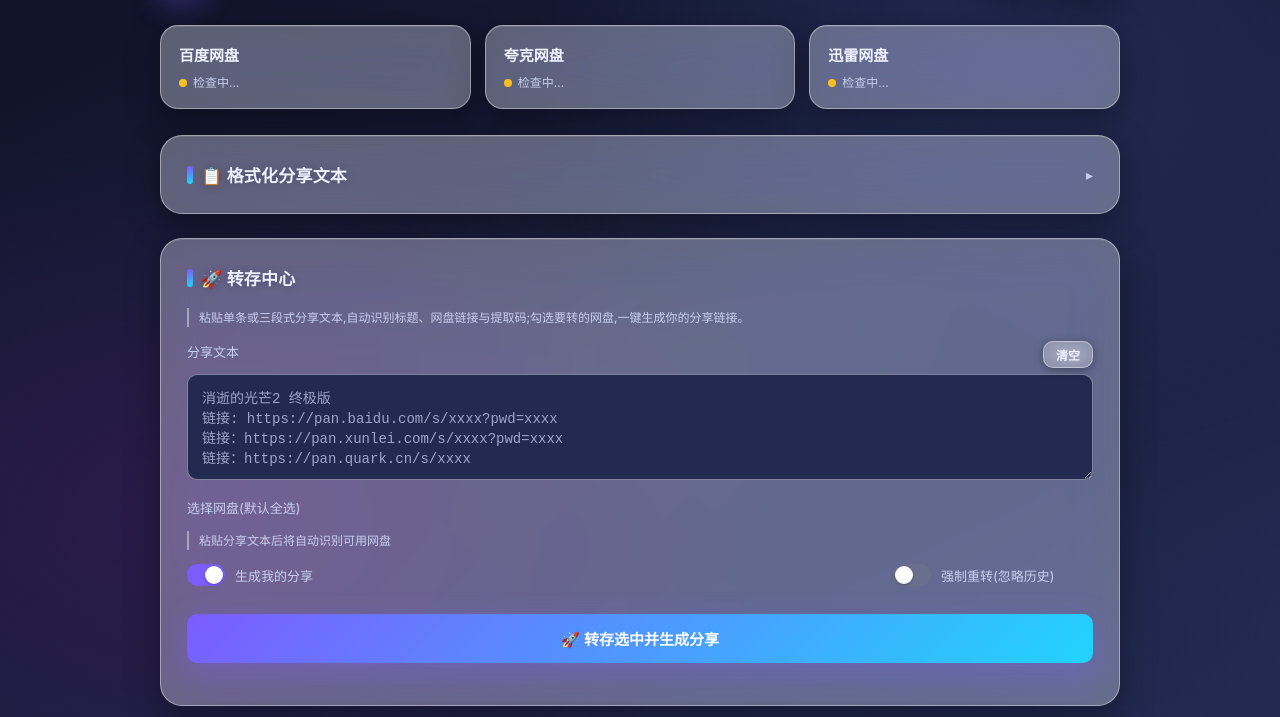
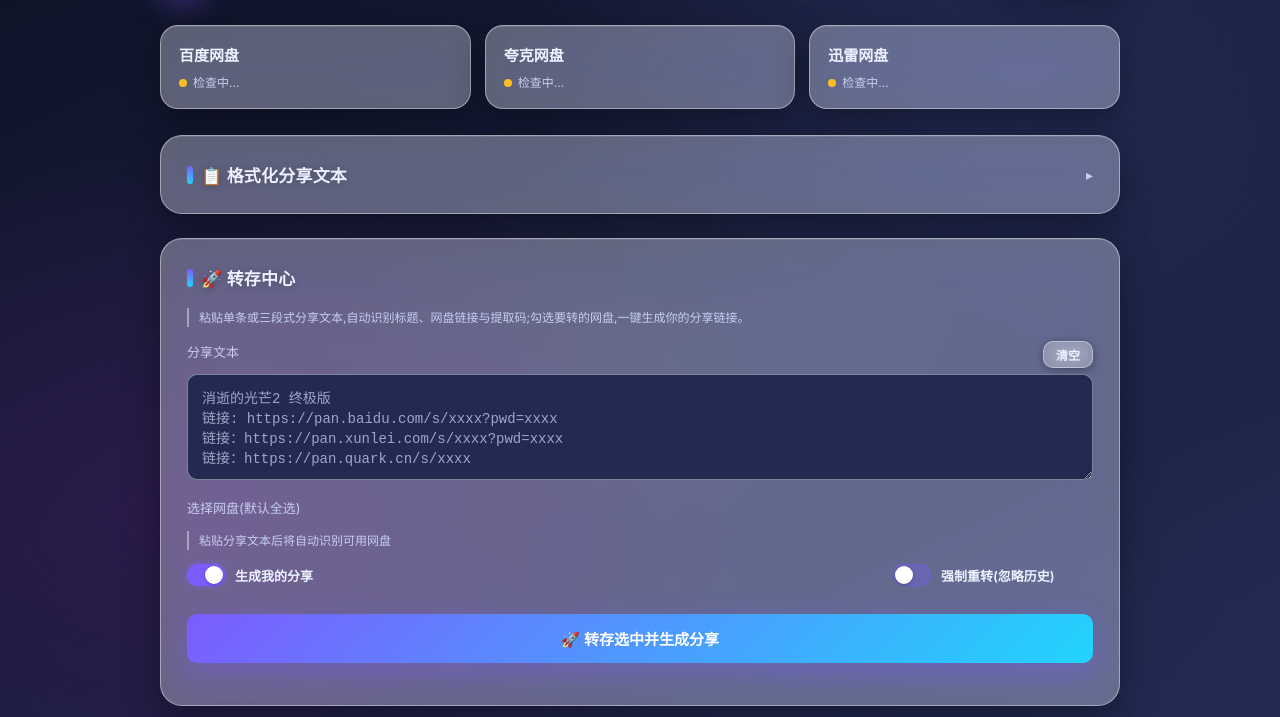
Before and after one commit to likuan250-hash/tools-hub, a website: page netdisk-hub/public/index.html in a window 1280 px wide. Shown: the part 83-800 px from the top of the page. Drawn offline with Linux system fonts and the light colour scheme; no server answers.

Commit message:
style(ui): v0.1.44 开关控件视觉打磨——统一 accent 紫色调轨道 + 标签提亮加粗。
子页面存在两套 .switch 规则在压低开关存在感：主样式用 --switch-off 变量、内联 macos.css 又写死中性灰 rgba(120,120,140) 覆盖。
改为：未选中轨道用 accent 淡紫 tint + 内描边，选中用实心 --accent + 外发光，标签由 --text-dim 提亮为 --text 并加粗。
仅改 netdisk 子页面（kdocs 无 switch 控件）；源 macos.css 同步；纯视觉，不影响功能。

```diff
--- a/netdisk-hub/public/index.html
+++ b/netdisk-hub/public/index.html
@@ -114,7 +114,7 @@
     .switch input:checked { background: var(--accent); }
     .switch input::after { content: ""; position: absolute; width: 16px; height: 16px; border-radius: 50%; background: var(--switch-thumb); top: 3px; left: 3px; transition: left 0.2s; }
     .switch input:checked::after { left: 21px; }
-    .switch span { font-size: 13px; color: var(--text-dim); }
+    .switch span { font-size: 13px; color: var(--text); font-weight: 600; }
 
     .btn {
       width: 100%; padding: 14px; border: none; border-radius: 14px; cursor: pointer;
@@ -474,10 +474,11 @@
 
 .switch input {
   width: 38px; height: 22px; border-radius: 22px;
-  background: rgba(120, 120, 140, .4);
+  background: rgba(var(--accent-rgb), 0.30);
+  box-shadow: inset 0 0 0 1px rgba(var(--accent-rgb), 0.35);
 }
-[data-theme="light"] .switch input { background: rgba(120, 120, 140, .3); }
-.switch input:checked { background: var(--accent); }
+[data-theme="light"] .switch input { background: rgba(var(--accent-rgb), 0.20); }
+.switch input:checked { background: var(--accent); box-shadow: 0 0 0 3px rgba(var(--accent-rgb), 0.20); }
 .switch input::after {
   width: 18px; height: 18px; top: 2px; left: 2px;
   box-shadow: 0 1px 3px rgba(0, 0, 0, .3);
--- a/netdisk-hub/public/macos.css
+++ b/netdisk-hub/public/macos.css
@@ -35,10 +35,11 @@
 /* ── mac 风开关（覆盖原 .switch input：更圆润的中性灰轨道 + 带阴影滑块）── */
 .switch input {
   width: 38px; height: 22px; border-radius: 22px;
-  background: rgba(120, 120, 140, .4);
+  background: rgba(var(--accent-rgb), 0.30);
+  box-shadow: inset 0 0 0 1px rgba(var(--accent-rgb), 0.35);
 }
-[data-theme="light"] .switch input { background: rgba(120, 120, 140, .3); }
-.switch input:checked { background: var(--accent); }
+[data-theme="light"] .switch input { background: rgba(var(--accent-rgb), 0.20); }
+.switch input:checked { background: var(--accent); box-shadow: 0 0 0 3px rgba(var(--accent-rgb), 0.20); }
 .switch input::after {
   width: 18px; height: 18px; top: 2px; left: 2px;
   box-shadow: 0 1px 3px rgba(0, 0, 0, .3);
--- a/package.json
+++ b/package.json
@@ -1,6 +1,6 @@
 {
   "name": "tools-hub",
-  "version": "0.1.43",
+  "version": "0.1.44",
   "description": "工具统一桌面应用：集成 kdocs-tool 与 netdisk-hub，单启动器、单安装包",
   "main": "main.js",
   "private": true,
```
Also changed, not shown: kdocs-tool/public/index.html (+4 -3 lines).
